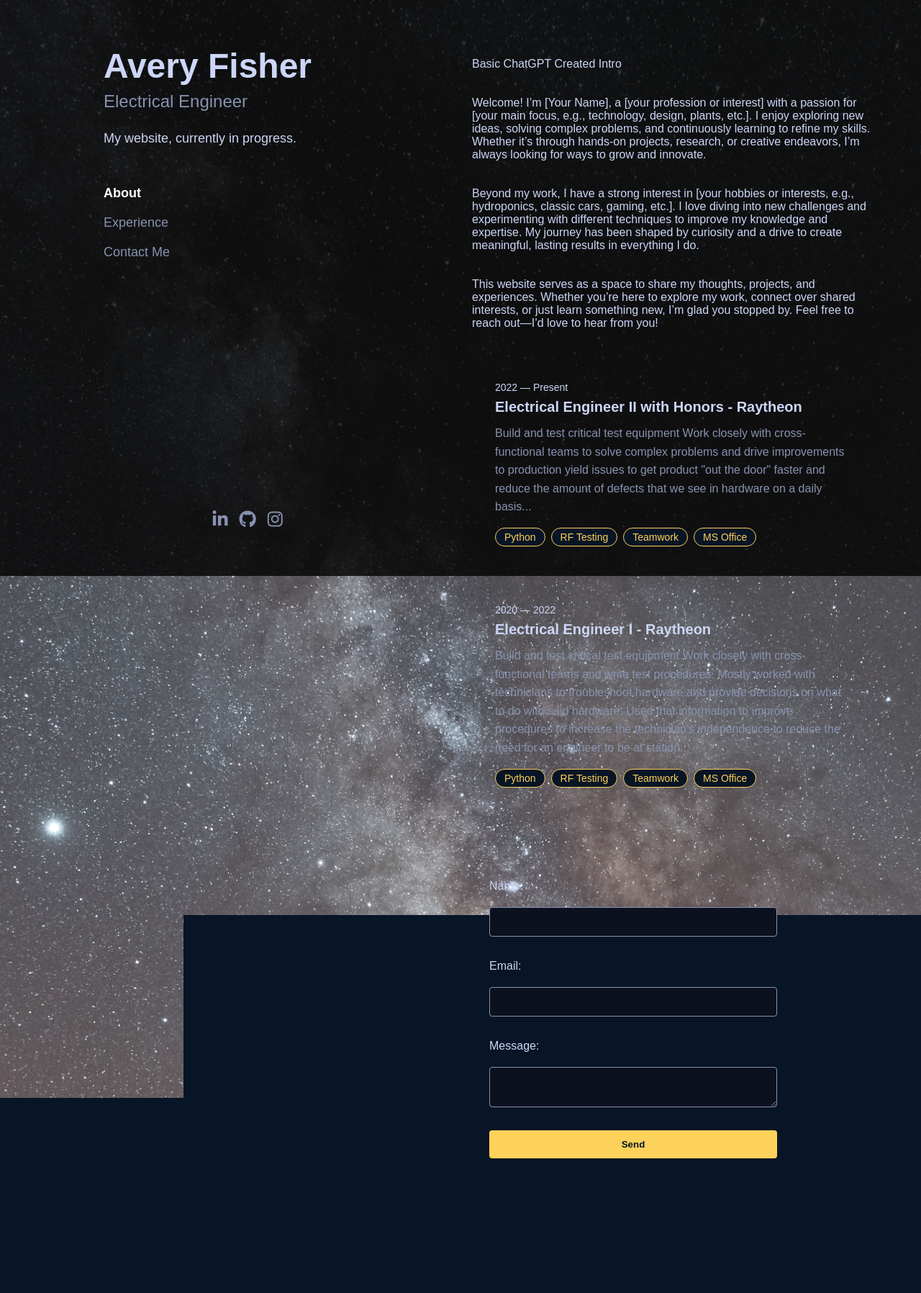
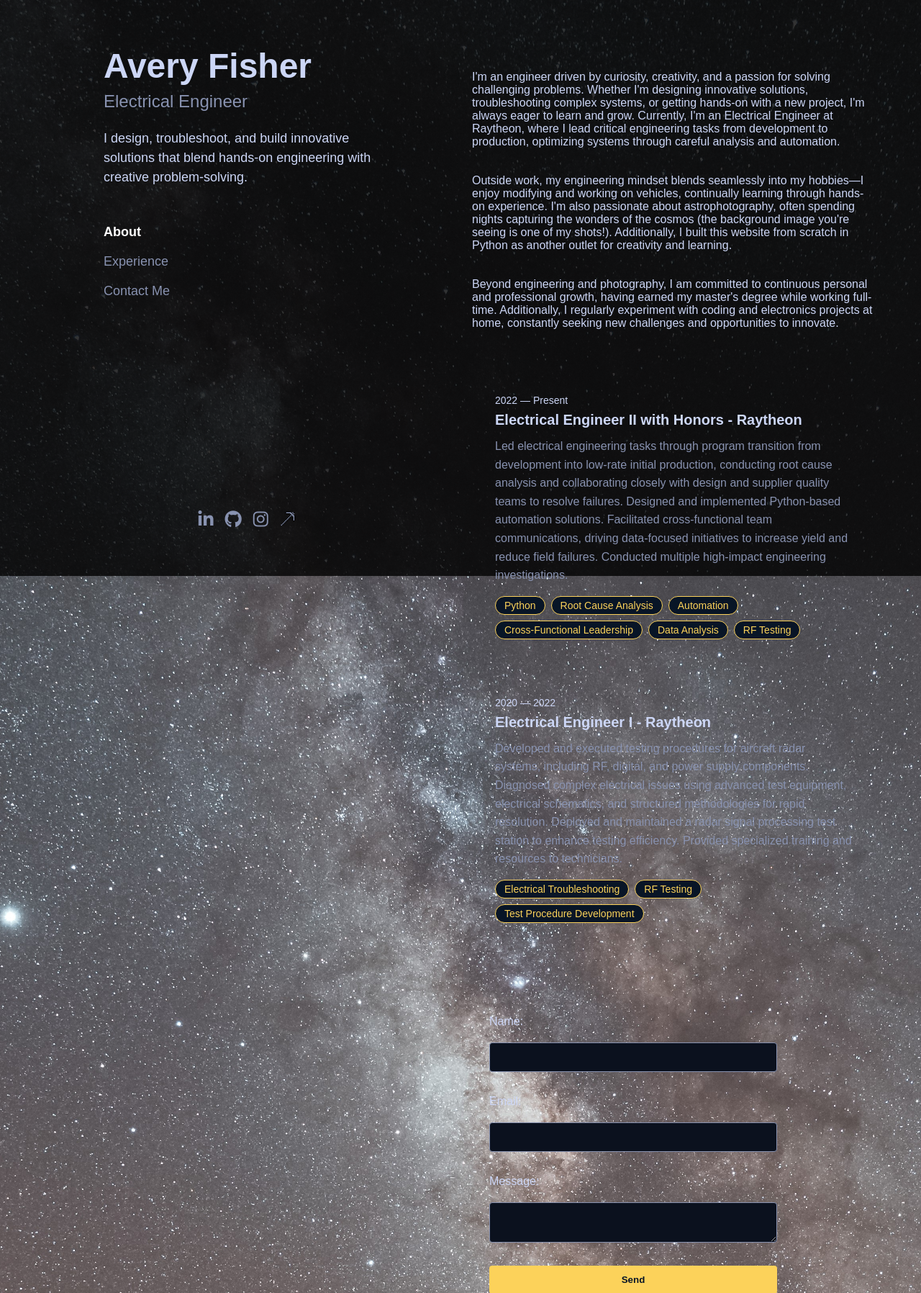
Before and after one commit to afisher97/personalSite, a Flask app: page / in a window 1280 px wide. Shown: the top 1796 px of the page at 72% size. Before the commit the page ends 1609 px from the top, so only its background shows below. Run offline with Flask 3, Linux system fonts and the light colour scheme.

Commit message:
Personalization update - added Bio and experience to page. Also added link to minecraft server page.

```diff
--- a/content/about.txt
+++ b/content/about.txt
@@ -1,7 +1,7 @@
-Basic ChatGPT Created Intro
+
+I'm an engineer driven by curiosity, creativity, and a passion for solving challenging problems. Whether I'm designing innovative solutions, troubleshooting complex systems, or getting hands-on with a new project, I'm always eager to learn and grow. Currently, I'm an Electrical Engineer at Raytheon, where I lead critical engineering tasks from development to production, optimizing systems through careful analysis and automation.
 <br>
-Welcome! I’m [Your Name], a [your profession or interest] with a passion for [your main focus, e.g., technology, design, plants, etc.]. I enjoy exploring new ideas, solving complex problems, and continuously learning to refine my skills. Whether it’s through hands-on projects, research, or creative endeavors, I’m always looking for ways to grow and innovate.
+Outside work, my engineering mindset blends seamlessly into my hobbies—I enjoy modifying and working on vehicles, continually learning through hands-on experience. I'm also passionate about astrophotography, often spending nights capturing the wonders of the cosmos (the background image you're seeing is one of my shots!). Additionally, I built this website from scratch in Python as another outlet for creativity and learning.
 <br>
-Beyond my work, I have a strong interest in [your hobbies or interests, e.g., hydroponics, classic cars, gaming, etc.]. I love diving into new challenges and experimenting with different techniques to improve my knowledge and expertise. My journey has been shaped by curiosity and a drive to create meaningful, lasting results in everything I do.
+Beyond engineering and photography, I am committed to continuous personal and professional growth, having earned my master's degree while working full-time. Additionally, I regularly experiment with coding and electronics projects at home, constantly seeking new challenges and opportunities to innovate.
 <br>
-This website serves as a space to share my thoughts, projects, and experiences. Whether you’re here to explore my work, connect over shared interests, or just learn something new, I’m glad you stopped by. Feel free to reach out—I’d love to hear from you!
--- a/static/css/main.css
+++ b/static/css/main.css
@@ -138,6 +138,12 @@ body::before {
   margin-top: auto; /* pushes this element to the bottom */
   display: flex;
   gap: 1rem;       /* space between icons */
+  font-size: 0;
+}
+
+/* Font Awesome icons: */
+.sidebar-social .social-link i {
+  font-size: 24px;   /* same dimension for all icons */
 }
 
 
@@ -150,6 +156,21 @@ body::before {
 
 .sidebar-social .social-link:hover {
   color: #ccd6f6;         /* accent color on hover */
+}
+
+  .minecraft-axe-icon {
+  width: 24px;       /* Set the icon width */
+  height: 24px;      /* Set the icon height */
+    display: inline-block;
+  vertical-align: middle; /* Align with other inline icons */
+    filter: none;
+  transition: filter 0.3s; /* smooth transition */
+
+}
+
+.sidebar-social .minecraft-axe-icon:hover {
+  /* Increase brightness on hover */
+  filter: brightness(1.8);
 }
 
 
@@ -404,6 +425,7 @@ form button:hover {
 
 
 
+
 /* RESPONSIVE: stack columns on small screens */
 @media (max-width: 768px) {
 
@@ -503,7 +525,9 @@ form button:hover {
 
 
   }
+
 }
+
 
 
 @media (max-width: 1024px) {
--- a/templates/base.html
+++ b/templates/base.html
@@ -21,7 +21,7 @@
         <aside class="sidebar">
             <h1 class="name">Avery Fisher</h1>
             <h2 class="subtitle">Electrical Engineer</h2>
-            <p class="intro">My website, currently in progress.</p>
+            <p class="intro">I design, troubleshoot, and build innovative solutions that blend hands-on engineering with creative problem-solving.</p>
             <nav class="nav">
              <ul>
                 <li><a href="#about" class="nav-link active">About</a></li>
@@ -41,6 +41,9 @@
                 </a>
                 <a href="https://www.instagram.com/yourprofile" target="_blank" rel="noopener noreferrer" class="social-link">
                 <i class="fab fa-instagram"></i>
+                </a>
+                <a href="https://minecraft.averyfisher.com" target="_blank" rel="noopener noreferrer">
+                    <img src="{{ url_for('static', filename='images/minecraftaxe.svg') }}" alt="Minecraft Axe Icon" class="minecraft-axe-icon">
                 </a>
             </div>
 
@@ -70,14 +73,15 @@
                 <div class="details">
                     <h3>Electrical Engineer II with Honors - Raytheon</h3>
                     <p>
-                    Build and test critical test equipment
-                    Work closely with cross-functional teams to solve complex problems and drive improvements to production yield issues to get product "out the door" faster and reduce the amount of defects that we see in hardware on a daily basis...
+                    Led electrical engineering tasks through program transition from development into low-rate initial production, conducting root cause analysis and collaborating closely with design and supplier quality teams to resolve failures. Designed and implemented Python-based automation solutions. Facilitated cross-functional team communications, driving data-focused initiatives to increase yield and reduce field failures. Conducted multiple high-impact engineering investigations.
                     </p>
                     <ul class="skill-list">
-                    <li>Python</li>
-                    <li>RF Testing</li>
-                    <li>Teamwork</li>
-                    <li>MS Office</li>
+                        <li>Python</li>
+                        <li>Root Cause Analysis</li>
+                        <li>Automation</li>
+                        <li>Cross-Functional Leadership</li>
+                        <li>Data Analysis</li>
+                        <li>RF Testing</li>
                     </ul>
                     </div>
                 </div>
@@ -94,14 +98,12 @@
                 <div class="details">
                     <h3>Electrical Engineer I - Raytheon</h3>
                     <p>
-                    Build and test critical test equipment
-                    Work closely with cross-functional teams and write test procedures. Mostly worked with technicians to troubleshoot hardware and provide decisions on what to do with said hardware. Used that information to improve procedures to increase the technician's independence to reduce the need for an engineer to be at station...
+                    Developed and executed testing procedures for aircraft radar systems, including RF, digital, and power supply components. Diagnosed complex electrical issues using advanced test equipment, electrical schematics, and structured methodologies for rapid resolution. Deployed and maintained a radar signal processing test station to enhance testing efficiency. Provided specialized training and resources to technicians.
                     </p>
                     <ul class="skill-list">
-                    <li>Python</li>
+                    <li>Electrical Troubleshooting</li>
                     <li>RF Testing</li>
-                    <li>Teamwork</li>
-                    <li>MS Office</li>
+                    <li>Test Procedure Development</li>
                     </ul>
                     </div>
                 </div>
```
Also changed, not shown: static/images/minecraftaxe - Copy.svg (added), static/images/minecraftaxe.svg (added).
